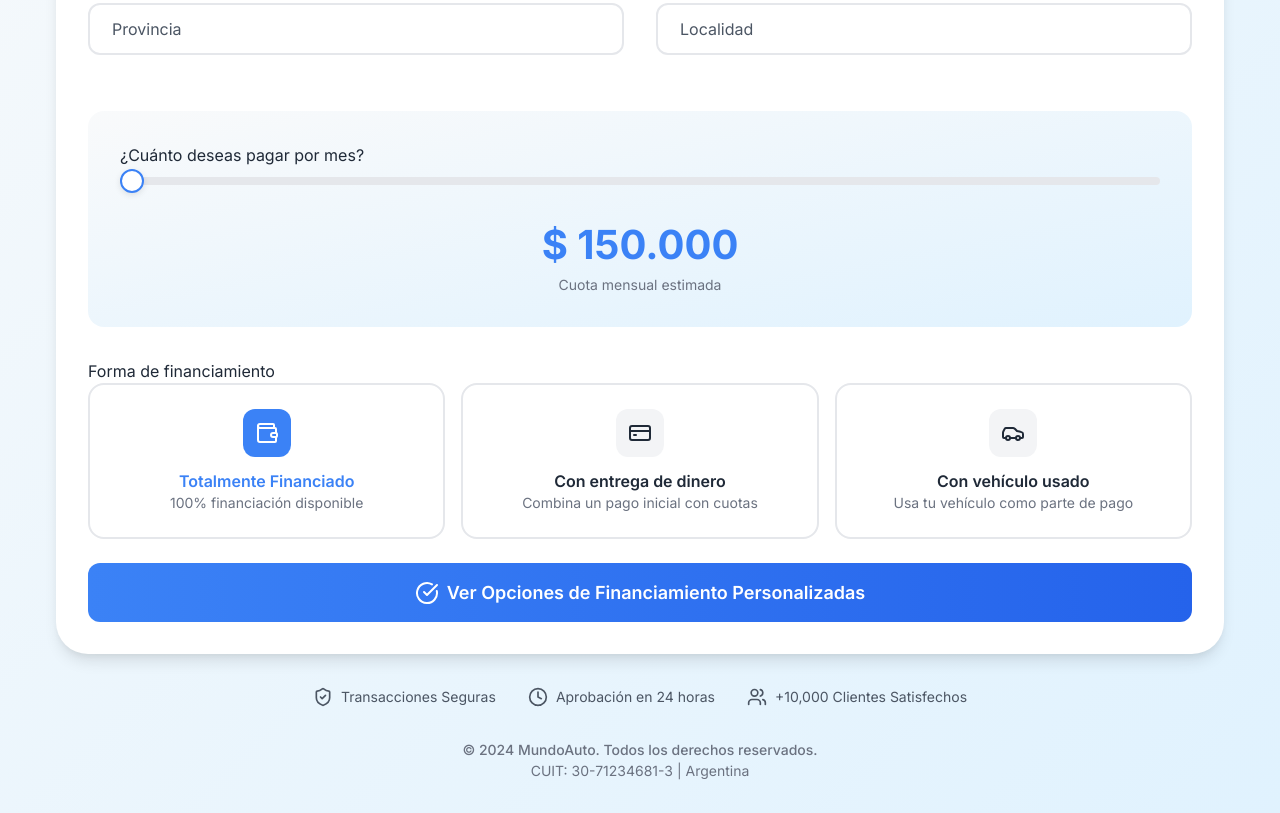
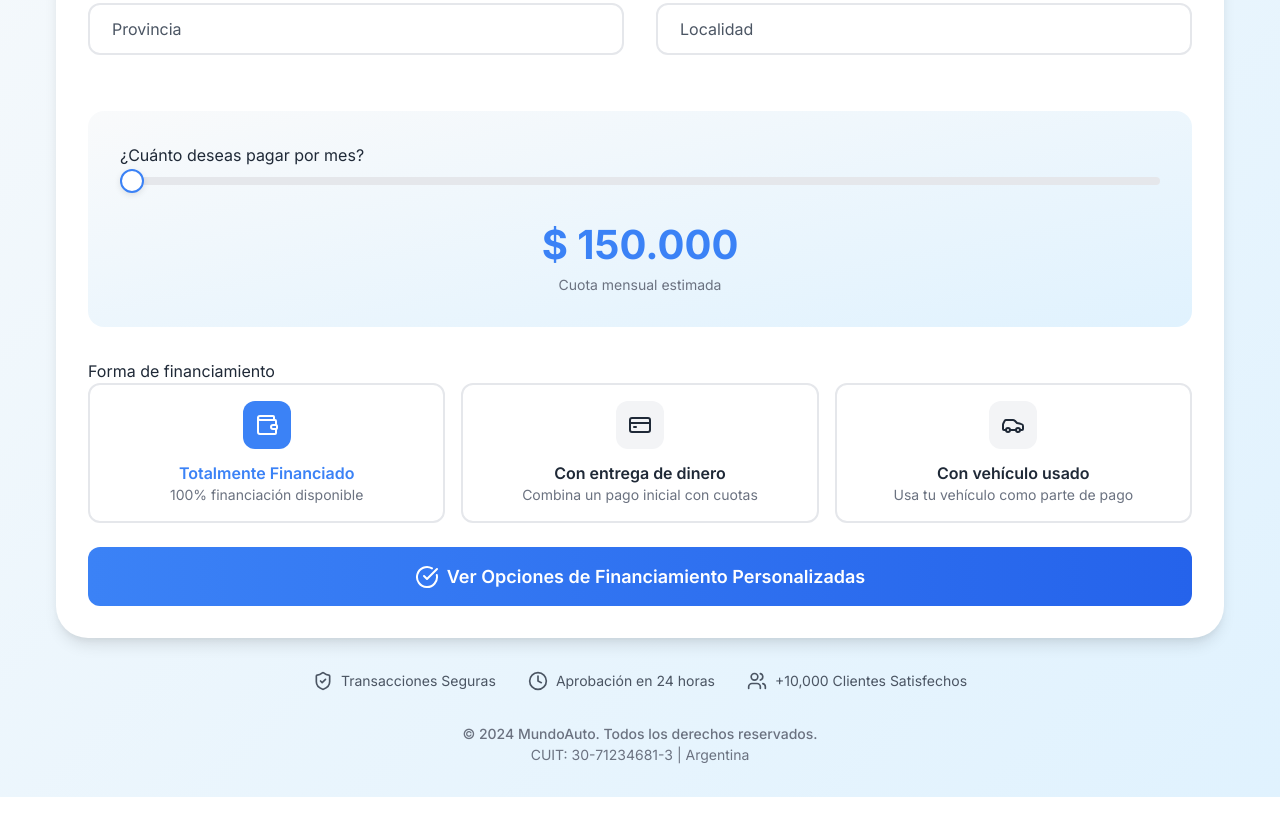
Before and after one commit to mariano444/bio, a plain HTML site: page cuotas.html in a window 1280 px wide. Shown: the part 565-1378 px from the top of the page. Drawn offline with nearby package versions, Linux system fonts and the light colour scheme.

Commit message:
Update cuotas.html

```diff
--- a/cuotas.html
+++ b/cuotas.html
@@ -202,21 +202,28 @@
 
     .financing-options {
       display: grid;
-      grid-template-columns: repeat(3, 1fr);
+      grid-template-columns: repeat(1, 1fr);
       gap: 1rem;
       margin-bottom: 1.5rem;
+    }
+
+    @media (min-width: 768px) {
+      .financing-options {
+        grid-template-columns: repeat(3, 1fr);
+      }
     }
 
     .financing-option {
       position: relative;
       display: flex;
       flex-direction: column;
-      padding: 1.5rem;
+      padding: 1rem;
       border: 2px solid var(--gray-200);
-      border-radius: 1rem;
+      border-radius: 0.75rem;
       cursor: pointer;
       transition: all 0.3s;
     }
+
 
     .financing-option:hover {
       border-color: var(--primary);
```
